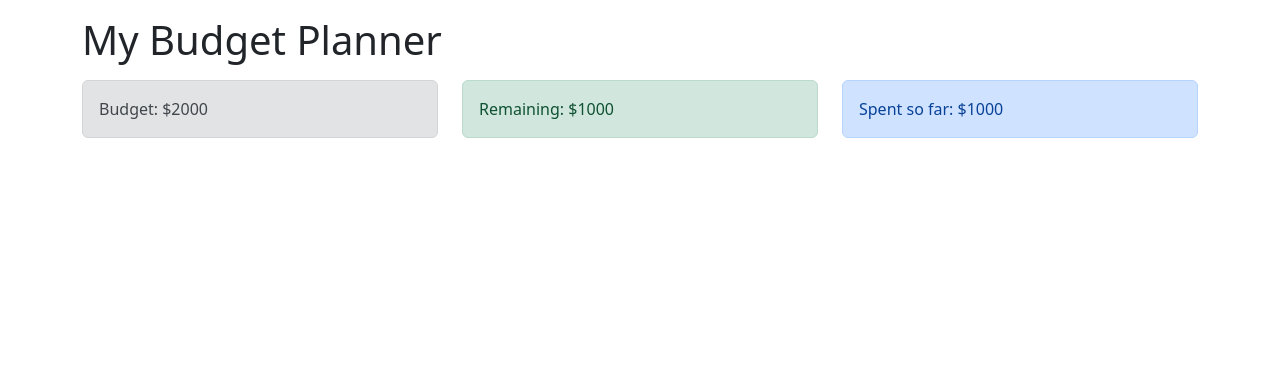
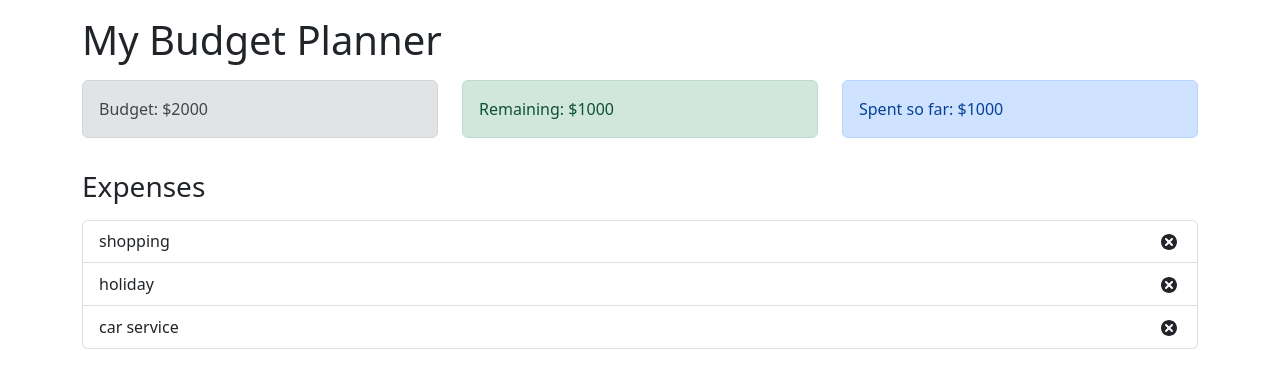
Before and after one commit to avishaar/Budget-Tracker, a React (Create React App) app: page / in a window 1280 px wide. Shown: the top 388 px of the page. Built offline with nearby package versions, Linux system fonts and the light colour scheme.

Commit message:
rendered expense list

```diff
--- a/src/App.js
+++ b/src/App.js
@@ -3,6 +3,7 @@
 import Budget from './components/Budget';
 import Remaining from './components/Remaining';
 import ExpenseTotal from './components/ExpenseTotal';
+import ExpenseList from './components/ExpenseList';
 
 const App = () => {
 	return (
@@ -19,6 +20,12 @@
           <ExpenseTotal />
         </div>
       </div>
+      <h3 className='mt-3'>Expenses</h3>
+      <div className='row mt-3'>
+        <div className='col-sm'>
+          <ExpenseList />
+        </div>
+      </div>
     </div>
   )
 };
```
